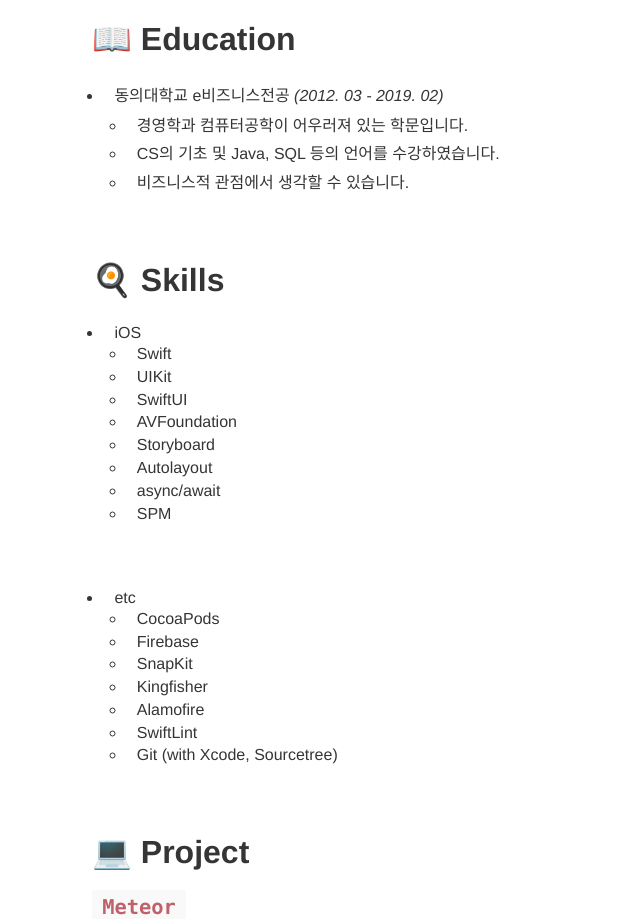
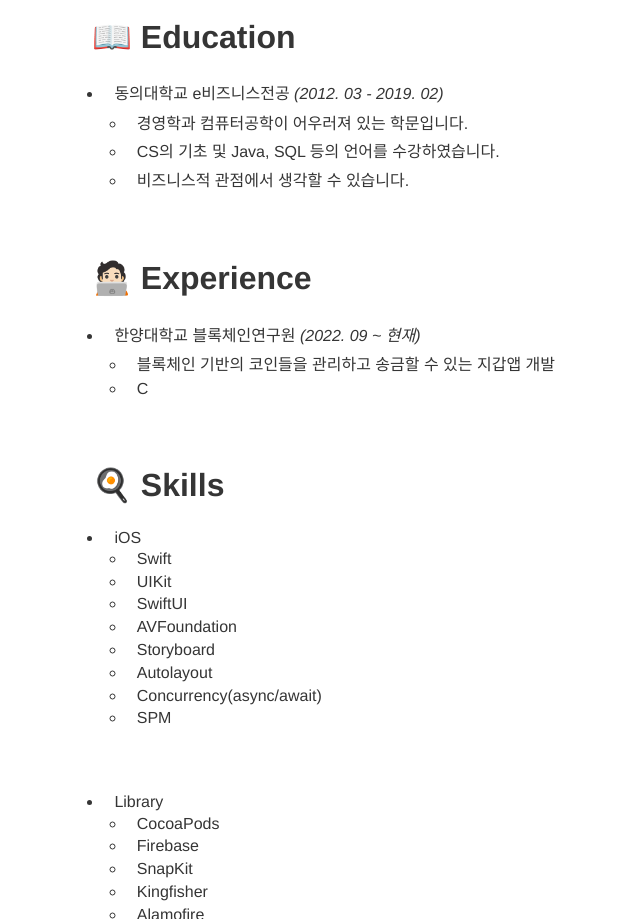
Before and after one commit to soduma/soduma.github.io, a Jekyll site: the page built from index.md, in a window 1280 px wide and 1400 px high, scrolled down 811 px, cut to the strip 0-919 px from the top of the window. Shown: the whole strip, without its empty margins (148-788 px from the left). Built offline with Jekyll 4.4.1, drawn with Linux system fonts in a browser that asks for light colours; our own code applies the rules of GitHub Pages for plain Markdown files; some of the changed text lies outside the part shown.

Commit message:
update .md

```diff
--- a/index.md
+++ b/index.md
@@ -6,7 +6,7 @@ layout: about
 ### 안녕하세요. `iOS` 개발자 장기화입니다. 🐤
 - 능력적인 부분뿐만 아니라 인격적으로도 훌륭한 사람이 되기위해 노력합니다.
 - Apple 공식 사이트의 UI/UX에서 Developer에 대한 매력을 느낀 이후 이에 매진하고 있습니다.
-- Design 및 UI/UX에 대해 관심이 많고, *깊은 코드*에 대해서도 알아가고 있습니다.
+- Design 및 UI/UX에 대해 관심이 많고, 깊은 코드에 대해서도 알아가고 있습니다.
 - 시간이 나서 하기보다는, 시간을 내서 하자는 말을 항상 생각합니다.
 
 <br/>
@@ -27,6 +27,13 @@ layout: about
 
 <br/>
 
+# 🧑🏻‍💻 Experience
+- 한양대학교 블록체인연구원 *(2022. 09 ~ 현재)*
+  - 블록체인 기반의 코인들을 관리하고 송금할 수 있는 지갑앱 개발
+  - C
+
+<br/>
+
 # 🍳 Skills
 - iOS
   - Swift
@@ -35,19 +42,28 @@ layout: about
   - AVFoundation
   - Storyboard
   - Autolayout
-  - async/await
+  - Concurrency(async/await)
   - SPM
 
 <br/>
 
-- etc
+- Library
   - CocoaPods
   - Firebase
   - SnapKit
   - Kingfisher
   - Alamofire
   - SwiftLint
-  - Git (with Xcode, Sourcetree)
+  - Realm
+  - SwiftyJson
+  - Lottie
+  - Toast
+  - +RxKeyboard
+
+- etc
+  - Jira
+  - Confluence
+  - BitBucket
 
 <br/>
 
```
Also changed, not shown: 1 other file.
